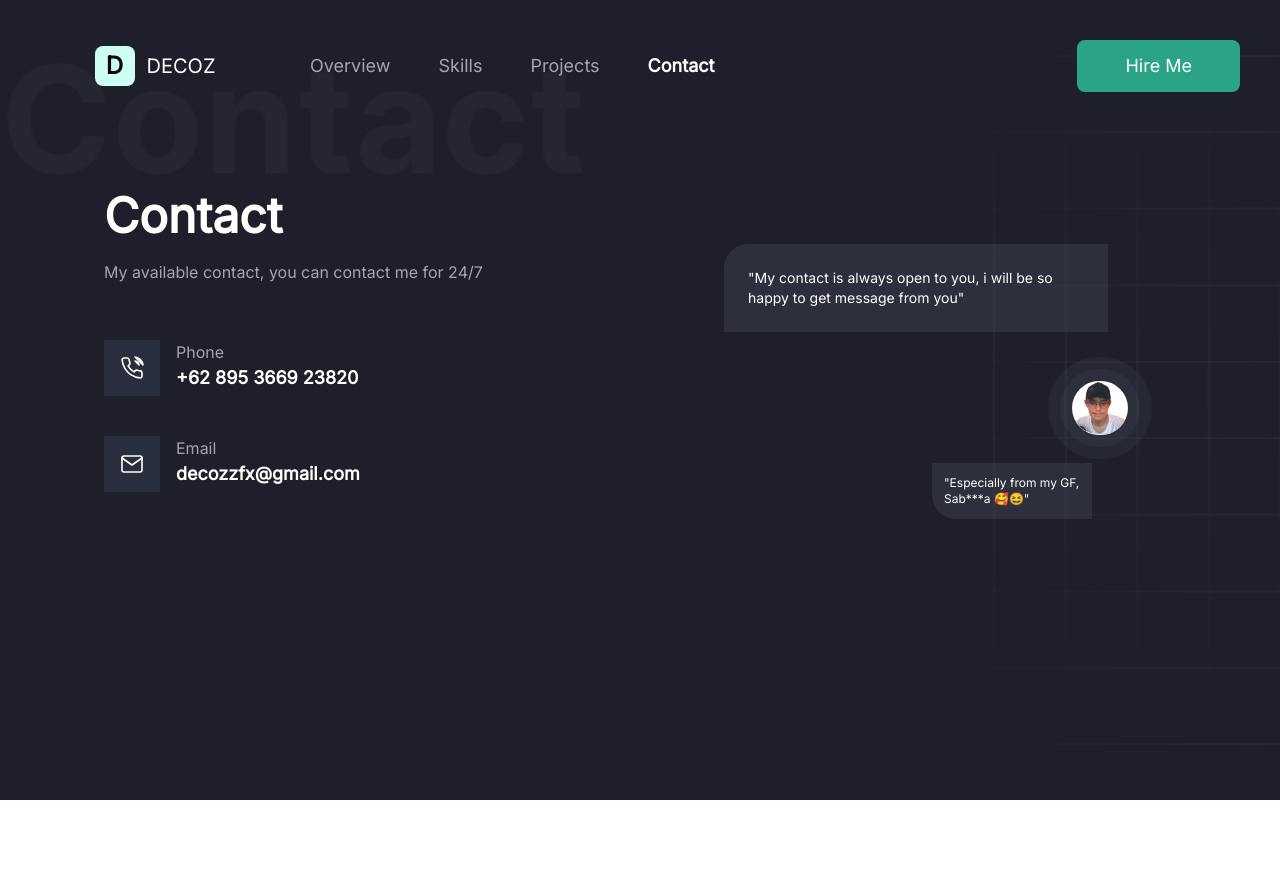
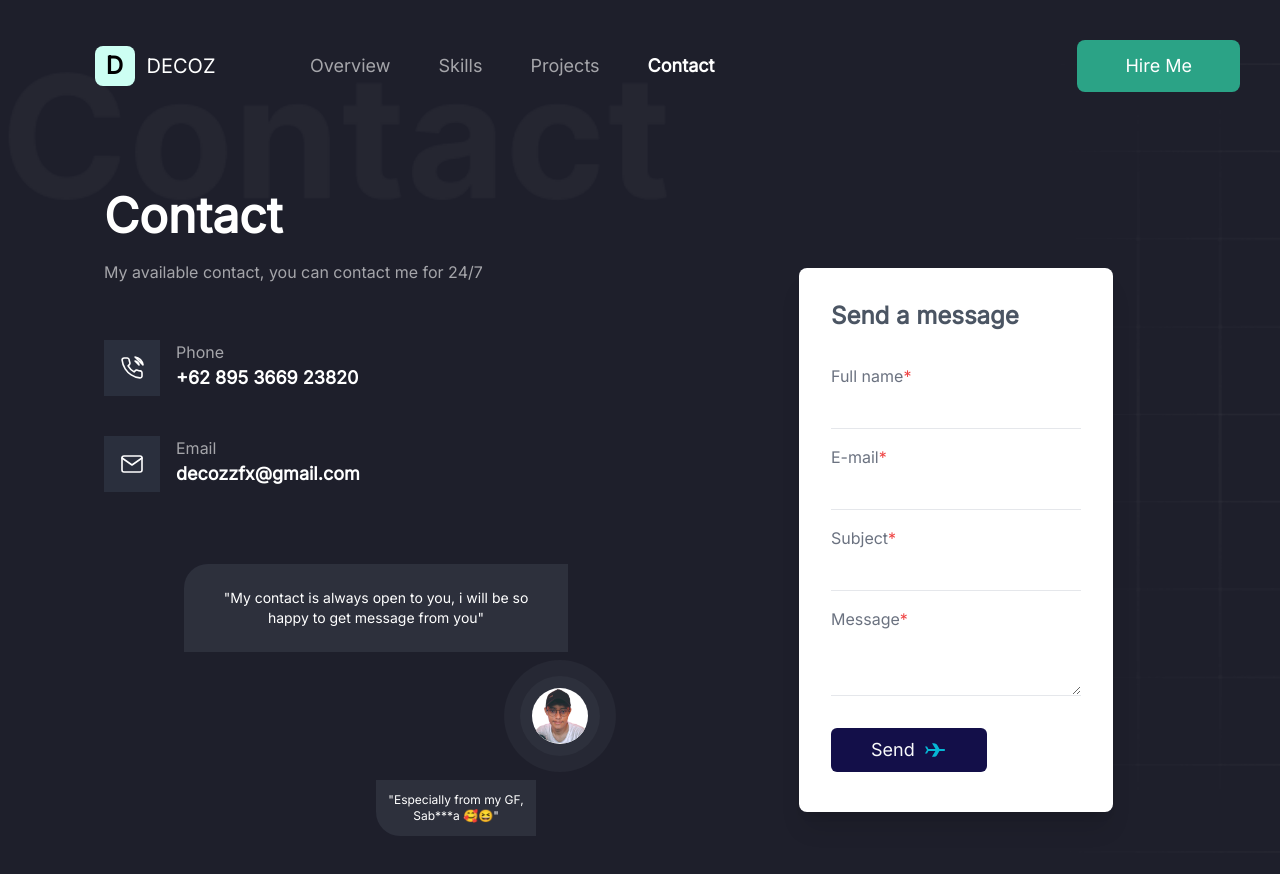
Before and after one commit to decozzfx/Portofolio-site-02, a Next.js app: page /contact in a window 1280 px wide. Shown: the top 874 px of the page. Before the commit the page ends 800 px from the top, so only its background shows below. Built offline with nearby package versions, Linux system fonts and the light colour scheme.

Commit message:
adding new feature send email message in contact

```diff
--- a/components/Contact.js
+++ b/components/Contact.js
@@ -1,10 +1,65 @@
-import React from "react";
+import React, { Fragment, useState } from "react";
+import { Dialog, Transition } from '@headlessui/react'
 import Desc from "./Desc";
 import Title from "./Title";
+import axios from "axios";
+
 
 const Contact = () => {
+  const [fullname, setFullname] = useState("");
+  const [email, setEmail] = useState("");
+  const [subject, setSubject] = useState("");
+  const [message, setMessage] = useState("");
+
+  let [isOpen, setIsOpen] = useState(false)
+
+  function closeModal() {
+    setIsOpen(false)
+  }
+
+  function openModal() {
+    setIsOpen(true)
+  }
+
+  function resetState(){
+    setFullname('')
+    setEmail('')
+    setSubject('')
+    setMessage('')
+  }
+
+  function handleSubmit(e){
+    e.preventDefault()
+    var options = {
+      method: 'POST',
+      url: process.env.CONTACT_API_URL,
+      headers: {
+        'content-type': 'application/json',
+        'x-user-name': process.env.CONTACT_API_USERNAME,
+        'x-rapidapi-host': process.env.CONTACT_API_HOST,
+        'x-rapidapi-key': process.env.CONTACT_API_KEY
+      },
+      data: {
+        from: {name: email},
+        to: {name: 'decoz', address: process.env.CONTACT_API_EMAIL},
+        subject: subject,
+        message: `${fullname} ${message}`,
+        show_noreply_warning: true
+      }
+    };
+
+    axios.request(options).then(function (response) {
+      console.log(response.data);
+      openModal()
+      resetState()
+    }).catch(function (error) {
+      console.error(error);
+    });
+  }
+
   return (
-    <div className="flex md:mt-10 md:flex-row flex-col pb-16 ">
+    <section className="pb-20">
+    <div className="flex md:mt-10 md:flex-row flex-col pb-10 ">
       <div className="md:w-6/12">
         <Title>Contact</Title>
         <Desc>My available contact, you can contact me for 24/7</Desc>
@@ -29,20 +84,113 @@ const Contact = () => {
           </div>
         </div>
       </div>
-      <div className="md:w-6/12 flex md:flex-row flex-col md:items-center pb-32 mt-10 justify-center relative">
-        <div className="p-6 lg:w-96 md:-ml-5 lg:-ml-20 w-60 bg-gray-500/20 rounded-tl-3xl ">
+      <div className="md:w-6/12 flex items-center justify-center">
+      <form onSubmit={handleSubmit} className="rounded-lg shadow-xl flex flex-col px-8 py-8 pb-10 bg-white dark:bg-blue-500 mt-24">
+      <h1 className="text-2xl font-bold text-gray-600">Send a message</h1>
+
+      <label className="text-gray-500 font-light mt-8 dark:text-gray-50">Full name<span className="text-red-500 dark:text-gray-50">*</span></label>
+      <input type="text" name="fullname" className="bg-transparent border-b py-2 pl-4 focus:outline-none focus:rounded-md focus:ring-1 ring-green-500 font-light text-gray-500" value={fullname}
+            onChange={(e) => {setFullname(e.target.value)}} />
+
+      <label className="text-gray-500 font-light mt-4 dark:text-gray-50">E-mail<span className="text-red-500">*</span></label>
+      <input type="email" name="email" className="bg-transparent border-b py-2 pl-4 focus:outline-none focus:rounded-md focus:ring-1 ring-green-500 font-light text-gray-500" value={email}
+            onChange={(e) => {setEmail(e.target.value)}}/>
+
+      <label  className="text-gray-500 font-light mt-4 dark:text-gray-50">Subject<span className="text-red-500">*</span></label>
+      <input type="text" name="subject" className="bg-transparent border-b py-2 pl-4 focus:outline-none focus:rounded-md focus:ring-1 ring-green-500 font-light text-gray-500" value={subject}
+            onChange={(e) => {setSubject(e.target.value)}} />
+
+      <label className="text-gray-500 font-light mt-4 dark:text-gray-50">Message<span className="text-red-500">*</span></label>
+      <textarea name="message" className="bg-transparent border-b py-2 pl-4 focus:outline-none focus:rounded-md focus:ring-1 ring-green-500 font-light text-gray-500" value={message}
+            onChange={(e) => {setMessage(e.target.value)}} ></textarea>
+      <div className="flex flex-row items-center justify-start">
+        <button type="submit" className="px-10 mt-8 py-2 bg-[#130F49] text-gray-50 font-light rounded-md text-lg flex flex-row items-center">
+          Send
+          <svg width="24" height="24" viewBox="0 0 24 24" className="text-cyan-500 ml-2" fill="currentColor" xmlns="http://www.w3.org/2000/svg">
+            <path d="M9.00967 5.12761H11.0097C12.1142 5.12761 13.468 5.89682 14.0335 6.8457L16.5089 11H21.0097C21.562 11 22.0097 11.4477 22.0097 12C22.0097 12.5523 21.562 13 21.0097 13H16.4138L13.9383 17.1543C13.3729 18.1032 12.0191 18.8724 10.9145 18.8724H8.91454L12.4138 13H5.42485L3.99036 15.4529H1.99036L4.00967 12L4.00967 11.967L2.00967 8.54712H4.00967L5.44417 11H12.5089L9.00967 5.12761Z" fill="currentColor" />
+          </svg>
+        </button>
+      </div>
+    </form>
+      </div>
+    </div>
+      <div className="flex flex-col justify-center text-center w-1/2 pl-20 -mt-72 ">
+      <div className="p-6 lg:w-96 w-60 bg-gray-500/20 rounded-tl-3xl ">
             <h1 className="md:text-md text-sm">"My contact is always open to you, i will be so happy to get message from you"</h1>
         </div>
-        <div className="absolute p-3 bg-gray-500/10 rounded-full mt-60 -mr-72 md:justify-right md:ml-0 ml-40 sm:ml-96">
-          <div className="p-3 bg-gray-500/10 rounded-full">
-            <img src="/potrait-2-1.png" className="rounded-full w-14 bg-white" />
+        <div className="flex justify-center items-center p-3 w-28 h-28 lg:ml-80 md:ml-52 mt-2 bg-gray-500/10 rounded-full">
+          <div className="p-3 bg-gray-500/10 h-20 w-20 rounded-full">
+            <img src="/potrait-2-1.png" className="rounded-full w-14 h-14 bg-white" />
           </div>
-          <div className="absolute mt-4 w-40 -ml-32 bg-gray-500/20 rounded-bl-3xl">
+        </div>
+          <div className=" mt-2 lg:ml-48 md:ml-20 w-40  bg-gray-500/20 rounded-bl-3xl">
             <h4 className="p-3 text-xs">"Especially from my GF, Sab***a 🥰😆"</h4>
           </div>
-        </div>
       </div>
-    </div>
+      <Transition appear show={isOpen} as={Fragment}>
+        <Dialog
+          as="div"
+          className="fixed inset-0 z-10 overflow-y-auto"
+          onClose={closeModal}
+        >
+          <div className="min-h-screen px-4 text-center">
+            <Transition.Child
+              as={Fragment}
+              enter="ease-out duration-300"
+              enterFrom="opacity-0"
+              enterTo="opacity-100"
+              leave="ease-in duration-200"
+              leaveFrom="opacity-100"
+              leaveTo="opacity-0"
+            >
+              <Dialog.Overlay className="fixed inset-0" />
+            </Transition.Child>
+
+            {/* This element is to trick the browser into centering the modal contents. */}
+            <span
+              className="inline-block h-screen align-middle"
+              aria-hidden="true"
+            >
+              &#8203;
+            </span>
+            <Transition.Child
+              as={Fragment}
+              enter="ease-out duration-300"
+              enterFrom="opacity-0 scale-95"
+              enterTo="opacity-100 scale-100"
+              leave="ease-in duration-200"
+              leaveFrom="opacity-100 scale-100"
+              leaveTo="opacity-0 scale-95"
+            >
+              <div className="inline-block w-full max-w-md p-6 my-8 overflow-hidden text-left align-middle transition-all transform bg-white border-2 shadow-2xl rounded-2xl ">
+                <Dialog.Title
+                  as="h3"
+                  className="text-lg font-medium leading-6 text-center text-gray-900"
+                >
+                  Message is delivered
+                </Dialog.Title>
+                <div className="mt-2">
+                  <p className="text-sm text-gray-500">
+                    Your message has been successfully submitted.
+                    Thank you..
+                  </p>
+                </div>
+
+                <div className="mt-4 flex justify-center">
+                  <button
+                    type="button"
+                    className="inline-flex justify-center px-4 py-2 text-sm font-medium text-blue-900 bg-blue-100 border border-transparent rounded-md hover:bg-blue-200 focus:outline-none focus-visible:ring-2 focus-visible:ring-offset-2 focus-visible:ring-blue-500"
+                    onClick={closeModal}
+                  >
+                    Got it, thanks!
+                  </button>
+                </div>
+              </div>
+            </Transition.Child>
+          </div>
+        </Dialog>
+      </Transition>
+    </section>
   );
 };
 
--- a/next.config.js
+++ b/next.config.js
@@ -1,4 +1,11 @@
 /** @type {import('next').NextConfig} */
 module.exports = {
   reactStrictMode: true,
+  env:{
+    CONTACT_API_URL: process.env.CONTACT_API_URL,
+    CONTACT_API_USERNAME: process.env.CONTACT_API_USERNAME,
+    CONTACT_API_HOST: process.env.CONTACT_API_HOST,
+    CONTACT_API_KEY: process.env.CONTACT_API_KEY,
+    CONTACT_API_EMAIL: process.env.CONTACT_API_EMAIL
+  }
 }
--- a/package.json
+++ b/package.json
@@ -6,6 +6,8 @@
     "start": "next start"
   },
   "dependencies": {
+    "@headlessui/react": "^1.4.3",
+    "axios": "^0.24.0",
     "classnames": "^2.3.1",
     "next": "latest",
     "react": "^17.0.2",
```
Also changed, not shown: 1 other file (tests, documents, lock files or other folders).
